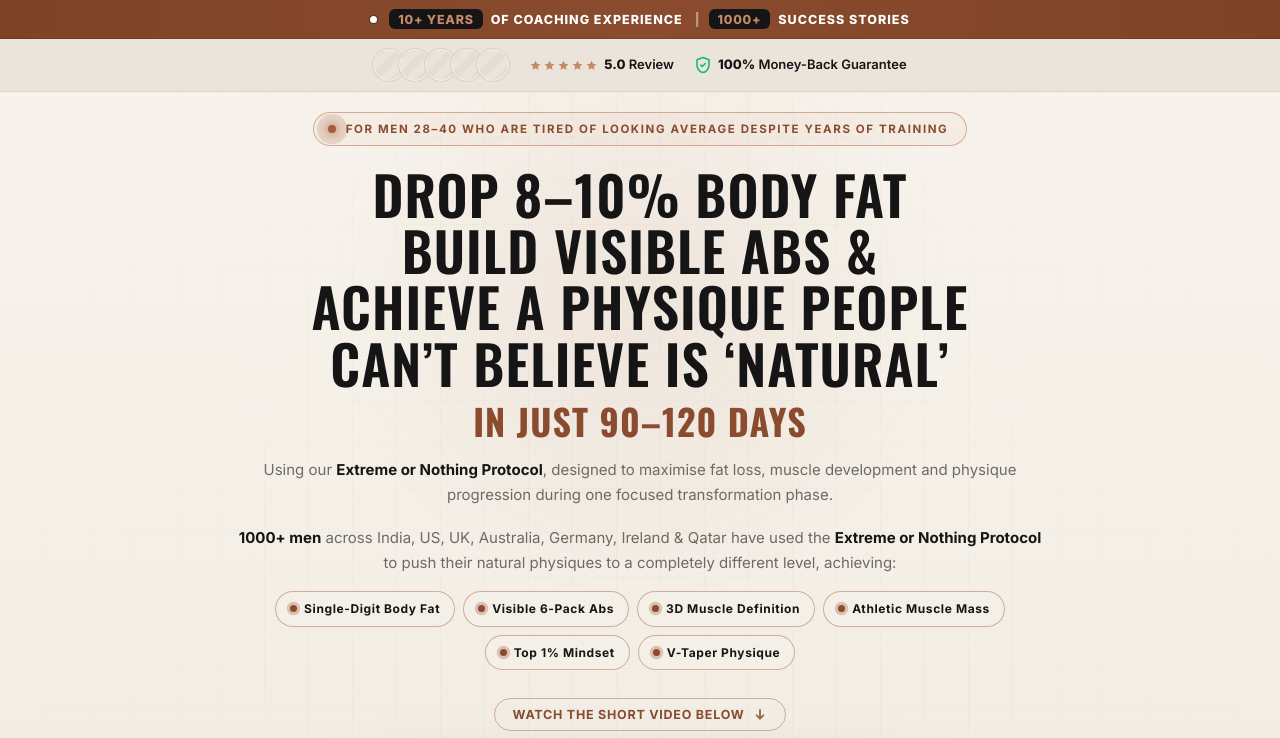
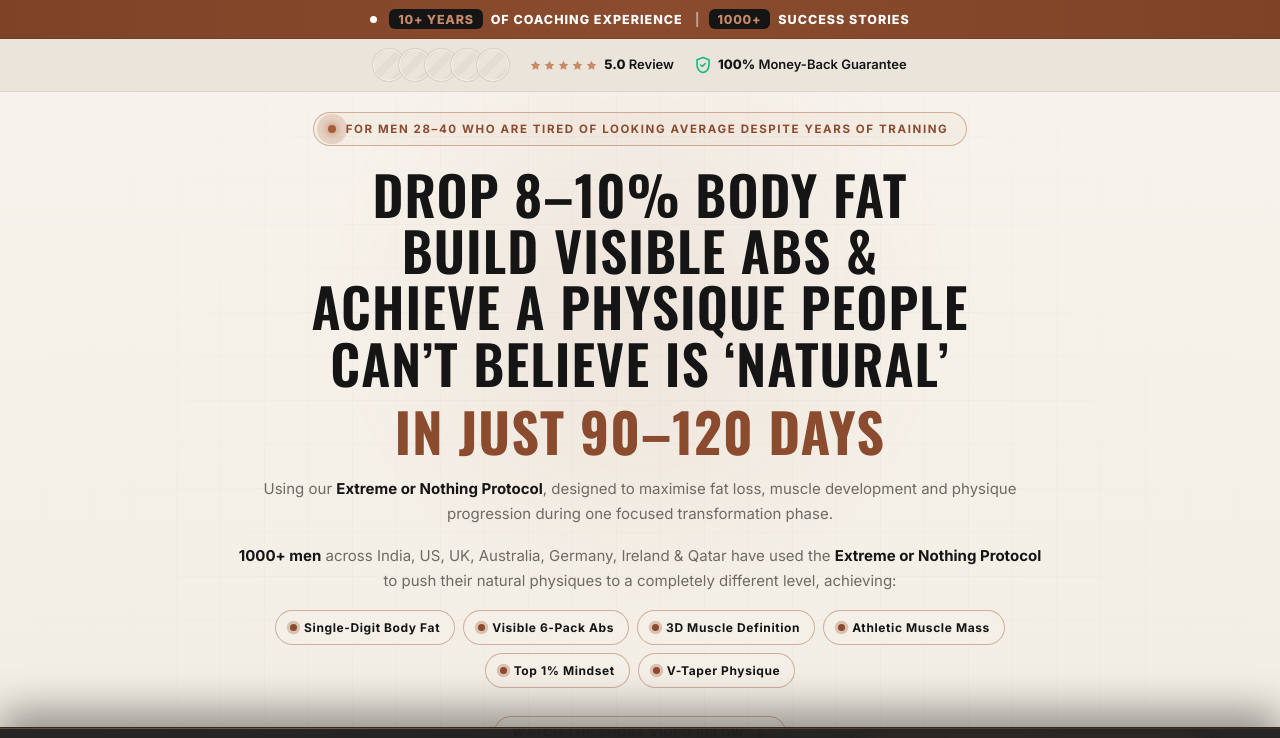
Before and after one commit to Trainer-Goes-Online/tgo-sandesh, a Next.js app: page / in a window 1280 px wide. Shown: the top 738 px of the page. Built offline with nearby package versions, Linux system fonts and the light colour scheme; no server answers.

Commit message:
sticky bar fixes

```diff
--- a/src/app/globals.css
+++ b/src/app/globals.css
@@ -85,11 +85,16 @@
   /* ---- layout ---- */
   --wrap:1180px;
   --vsl-max:620px;
+  /* The docked CTA is fixed and now always visible, so the page has to reserve
+     its height or the bar covers the finale's own CTA. Taller on a phone, where
+     the button goes full width and the meta block is hidden. */
+  --stuck-h:86px;
 
 }
 
 /* The landing page's own root: element-level properties only, no tokens. */
 .sdp-root {
+  padding-bottom:var(--stuck-h);
   font-family:var(--fb); color:var(--ink); background:var(--bg);
   line-height:1.6; font-size:16px; -webkit-font-smoothing:antialiased;
   text-rendering:optimizeLegibility;
@@ -219,23 +224,40 @@ h2.sdp-h2{
    either way, so nothing is lost when they drop out. */
 br.sdp-br-lg{ display:inline; }
 @media (max-width:640px){ br.sdp-br-lg{ display:none; } }
+/* Set to the hero headline's own scale, so the promise and its timeframe read
+   as one lockup rather than a headline with a caption under it. Size, tracking
+   and line-height now match `.sdp-h1-l1.is-long` exactly; the two things that
+   stay different are deliberate and were asked for: weight 700 against the
+   headline's 600, and copper against ink, which is what makes the timeframe
+   land as the point rather than as decoration.
+
+   It fits: "IN JUST 90-120 DAYS" is 8.83em in Oswald 700, so 477px of the
+   1000px measure at the 54px cap, and it would not wrap until 113px. */
 .sdp-h1-l2{
-  display:block; font-family:var(--fh); font-size:clamp(20px,3vw,36px);
-  font-weight:700; letter-spacing:.03em;
-  color:var(--brand-deep); line-height:1.1; margin-top:10px; text-wrap:balance;
+  display:block; font-family:var(--fh); font-size:clamp(29px,4.5vw,54px);
+  font-weight:700; letter-spacing:.02em;
+  color:var(--brand-deep); line-height:1.04; margin-top:12px; text-wrap:balance;
 }
 
 /* ---------------------------------------------------------------------
    Announcement / trust banner (beat 0a), copper bar, white ink
    --------------------------------------------------------------------- */
+/* ONE LINE AT EVERY WIDTH. Measured, not guessed: the full string is 35.45em
+   in Inter 800 at the desktop .08em tracking, which needs 443px and fits no
+   phone at all, so it used to wrap to two lines. Below 560px the tracking
+   halves to .04em (that alone gives back 2em of the 35) and the size becomes
+   fluid, sized so the line still fits a 320px screen. nowrap makes a regression
+   obvious: if the copy ever grows, it clips rather than silently re-wrapping. */
 .sdp-announce{
   background:var(--grad-announce); color:var(--cta-ink);
   display:flex; align-items:center; justify-content:center; gap:12px;
-  flex-wrap:wrap; padding:9px 16px; line-height:1.2;
+  flex-wrap:nowrap; white-space:nowrap; overflow:hidden;
+  padding:9px 16px; line-height:1.2;
   border-bottom:1px solid rgba(var(--ink-rgb),.14);
   font-family:var(--fb); font-weight:800; font-size:12.5px;
   letter-spacing:.08em; text-transform:uppercase;
 }
+
 .sdp-announce-dot{
   width:7px; height:7px; border-radius:50%; flex:0 0 7px;
   background:var(--cta-ink); animation:sdpPulseInk 1.8s ease-in-out infinite;
@@ -251,9 +273,24 @@ br.sdp-br-lg{ display:inline; }
   background:var(--bg-dark); color:var(--brand-bright); font-weight:800; letter-spacing:.06em;
 }
 .sdp-announce-sep{ opacity:.45; }
-@media (max-width:520px){
-  .sdp-announce{ font-size:10.5px; gap:8px; letter-spacing:.06em; padding:8px 12px; }
+/* ONE mobile block, because there were two and the later one silently won.
+   The line clipped at a fixed 10.5px. The text is 31.78em, but the CHROME
+   around it was 93px on a phone: the two figure chips carry 9px of padding a
+   side, each item an 8px inner gap, plus the dot, the flex gaps and the bar's
+   own padding. 93px is a quarter of a 390px screen, so shrinking the type alone
+   would have meant 7px. The chrome comes down to 52px instead and the type
+   stays legible: the line then needs 362px of a 390px phone. */
+@media (max-width:560px){
+  .sdp-announce{
+    font-size:clamp(8px,2.5vw,11px); letter-spacing:.04em;
+    gap:6px; padding:8px 8px;
+  }
+  .sdp-root .sdp-announce-num{ padding:3px 5px 2px; letter-spacing:.04em; }
+  .sdp-announce-item{ gap:5px; }
   .sdp-announce-sep{ display:none; }
+  /* The pulsing dot is decoration, and decoration is what a 390px line cannot
+     afford: it costs its own 7px plus a flex gap. */
+  .sdp-announce-dot{ display:none; }
 }
 
 /* ---------------------------------------------------------------------
@@ -595,6 +632,18 @@ br.sdp-br-lg{ display:inline; }
   color:var(--brand); display:grid; place-items:center;
 }
 .sdp-who-list .ck svg{ width:14px; height:14px; }
+
+/* The rows are centred on desktop, by Atul's call, and LEFT-aligned from here
+   down. Each one runs three to four lines, and once the column is this narrow
+   centred text gives every line a different starting edge, so the eye has to
+   re-find the start on each one. The tick returns to the top-left of the copy,
+   marking the row instead of floating in the middle of it.
+
+   768px, not a phone width: the problem is the measure, not the device. A small
+   tablet at 600px has exactly the same four-line rows. */
+@media (max-width:768px){
+  .sdp-who-list li{ justify-content:flex-start; text-align:left; }
+}
 
 /* ---------------------------------------------------------------------
    GUARANTEE card: dark gradient, accent top bar, rotated icon tile
@@ -1304,6 +1353,7 @@ br.sdp-br-lg{ display:inline; }
   .sdp-colophon-name{ font-size:11.5px; letter-spacing:.18em; gap:8px; }
 }
 @media (max-width:720px){
+  :root{ --stuck-h:96px; }
   .sdp-stuck-meta{ display:none; }
   .sdp-stuck-inner{ justify-content:stretch; }
   .sdp-root .sdp-stuck-btn{ width:100%; font-size:13.5px; letter-spacing:.04em; padding:13px 16px 11px; white-space:normal; }
--- a/src/components/StickyCta.tsx
+++ b/src/components/StickyCta.tsx
@@ -1,6 +1,3 @@
-"use client";
-
-import { useEffect, useState } from "react";
 import { ArrowGlyph, CHECKOUT_URL } from "./sdp";
 
 /**
@@ -9,10 +6,11 @@ import { ArrowGlyph, CHECKOUT_URL } from "./sdp";
  * The skin's sweeping dark-glass bar: fixed to the bottom, blurred graphite
  * glass, a 1px accent seam sweeping across the top, sliding up from below.
  *
- * WHEN IT SHOWS: once the hero has scrolled out of view, and it hides again the
- * moment the finale is on screen: the page's own CTA is right there, and two
- * buttons competing at the close is the standard way this component turns into
- * clutter. Because it hides at the finale, it needs no spacer in normal flow.
+ * WHEN IT SHOWS: always. Atul's call. It previously appeared past the hero and
+ * hid over the finale, so that two CTAs never competed at the close; it is now
+ * unconditional, so the offer is one tap away wherever the reader stops.
+ * Because it no longer hides, the page must RESERVE its height: `--stuck-h` is
+ * padded onto .sdp-root, or the bar sits on top of the finale's own CTA.
  *
  * ─────────────────────────────────────────────────────────────────────────
  * COPY FLAG: THE LABEL IS TRIMMED, AND THE TRIM IS A CHOICE TO APPROVE.
@@ -28,7 +26,8 @@ import { ArrowGlyph, CHECKOUT_URL } from "./sdp";
  * Atul wants a different trim.
  * ─────────────────────────────────────────────────────────────────────────
  *
- * Fail-safe: if JS never runs the bar simply stays off-screen (it is chrome, not
+ * Fail-safe: there is nothing to fail. It is a link and a heading, rendered on
+ * the server, with no state and no observer. (Previously
  * content, so nothing is lost). While it is off-screen it is `inert` and
  * aria-hidden, so it is never a phantom tab stop or a duplicate reading of the
  * offer.
@@ -41,47 +40,23 @@ const PRICE = "₹97";
 const NOTE = "100% MONEY-BACK GUARANTEE";
 const TITLE = "Extreme or Nothing Protocol";
 
+/**
+ * The docked CTA. Present on every scroll position, by Atul's call.
+ *
+ * It used to appear only past the hero and hide again over the finale, to avoid
+ * sitting under a CTA that was already on screen. It is now unconditional, so
+ * the offer is one tap away wherever the reader stops. The page reserves room
+ * for it (`--stuck-h` on .sdp-root), which the conditional version did not need
+ * because it hid before the last section arrived.
+ *
+ * No IntersectionObserver, no state, and nothing to hydrate: it renders the
+ * same on the server and the client.
+ */
 export function StickyCta() {
-  const [pastHero, setPastHero] = useState(false);
-  const [atFinale, setAtFinale] = useState(false);
 
-  useEffect(() => {
-    if (!("IntersectionObserver" in window)) {
-      setPastHero(true);
-      return;
-    }
-
-    const observers: IntersectionObserver[] = [];
-
-    const hero = document.getElementById("top");
-    if (hero) {
-      const io = new IntersectionObserver(
-        ([entry]) => setPastHero(!entry.isIntersecting),
-        { threshold: 0 },
-      );
-      io.observe(hero);
-      observers.push(io);
-    } else {
-      setPastHero(true);
-    }
-
-    const finale = document.getElementById("finale");
-    if (finale) {
-      const io = new IntersectionObserver(
-        ([entry]) => setAtFinale(entry.isIntersecting),
-        { threshold: 0.12 },
-      );
-      io.observe(finale);
-      observers.push(io);
-    }
-
-    return () => observers.forEach((io) => io.disconnect());
-  }, []);
-
-  const on = pastHero && !atFinale;
 
   return (
-    <div className={`sdp-stuck${on ? " on" : ""}`} inert={!on} aria-hidden={!on}>
+    <div className="sdp-stuck on">
       <div className="sdp-wrap sdp-stuck-inner">
         <div className="sdp-stuck-meta">
           <span className="sdp-stuck-title">{TITLE}</span>
```
